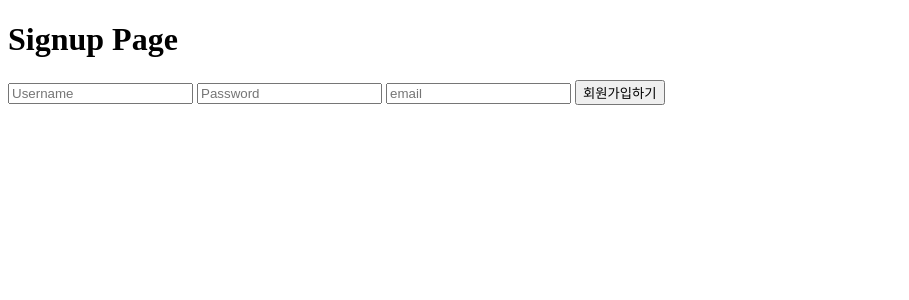
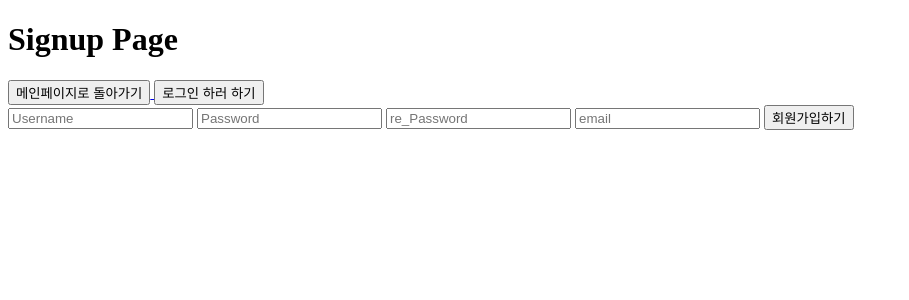
Before and after one commit to catcoderjisu/groupproject, a Django app: page /users/signup/ in a window 1280 px wide. Shown: the top 300 px of the page, without its empty margins (0-909 px from the left). Run offline with Django 4.2, Linux system fonts and the light colour scheme.

Commit message:
buttons added on html and verify password when signup

```diff
--- a/users/templates/users/login.html
+++ b/users/templates/users/login.html
@@ -8,6 +8,9 @@
   </head>
   <body>
     <h1>Login Page</h1>
+    <a href="/post/">
+      <button type="submit">메인페이지로 돌아가기</button>
+    </a>
     <a href="/users/signup/">
       <button type="submit">회원가입 하러 하기</button>
     </a>
--- a/users/templates/users/signup.html
+++ b/users/templates/users/signup.html
@@ -8,10 +8,17 @@
   </head>
   <body>
     <h1>Signup Page</h1>
+    <a href="/post/">
+      <button type="submit">메인페이지로 돌아가기</button>
+    </a>
+    <a href="/users/login/">
+      <button type="submit">로그인 하러 하기</button>
+    </a>
     <form action="/users/signup/" method="POST">
       {% csrf_token %}
       <input type="text" name="username" placeholder="Username" />
       <input type="password" name="password" placeholder="Password" />
+      <input type="password" name="re_password" placeholder="re_Password" />
       <input type="text" name="email" placeholder="email" />
       <button type="submit">회원가입하기</button>
     </form>
--- a/users/views.py
+++ b/users/views.py
@@ -14,9 +14,17 @@ def signup(request):
         return render(request, 'users/signup.html')
     elif request.method == 'POST':
         print(request.POST)
-        User.objects.create_user(
-            username=request.POST['username'], password=request.POST['password'], email=request.POST['email'])
-        return redirect('/post/')
+        password = request.POST['password']
+        re_password = request.POST['re_password']
+        if password != re_password:
+            return HttpResponse('비밀번호가 다릅니다.')
+        else:
+            User.objects.create_user(
+                username=request.POST['username'],
+                password=request.POST['password'],
+                email=request.POST['email']
+            )
+            return redirect('/post/')
     else:
         return HttpResponse("Invalid request method", status=405)
 
```
